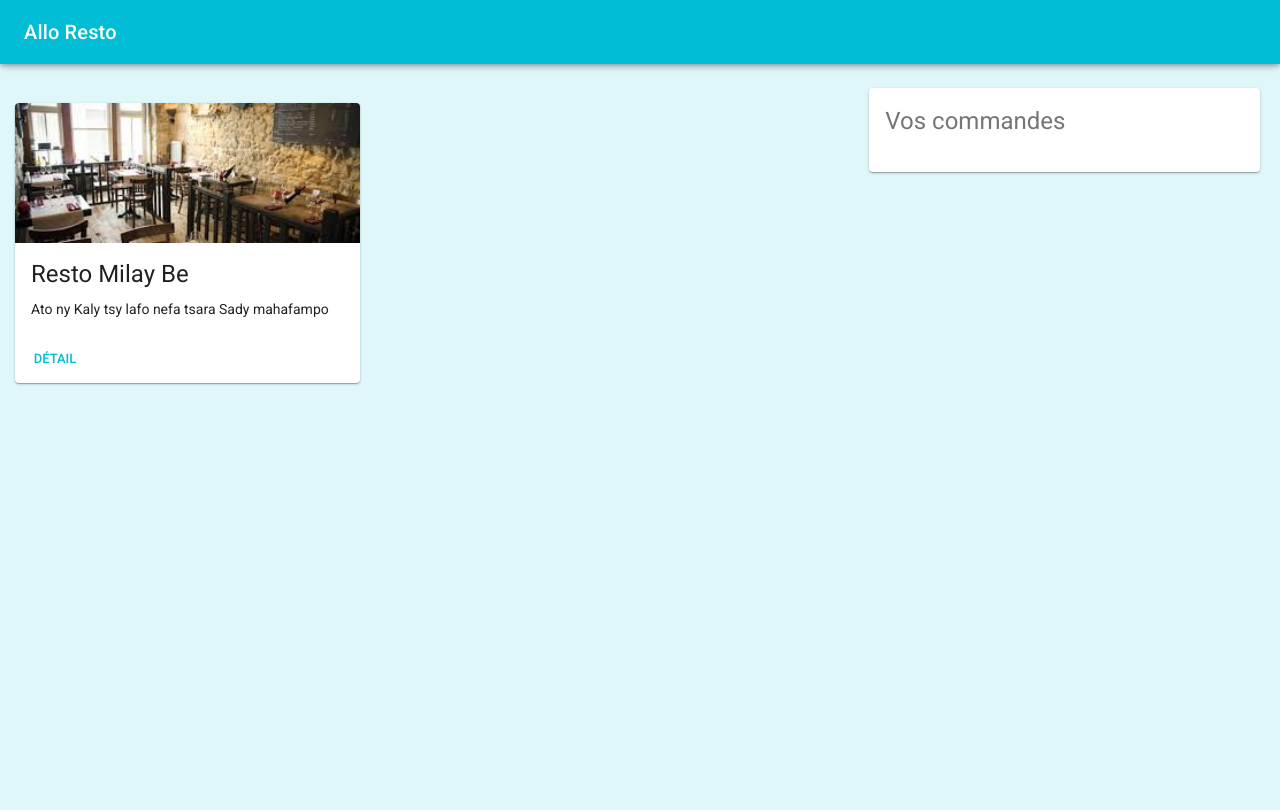
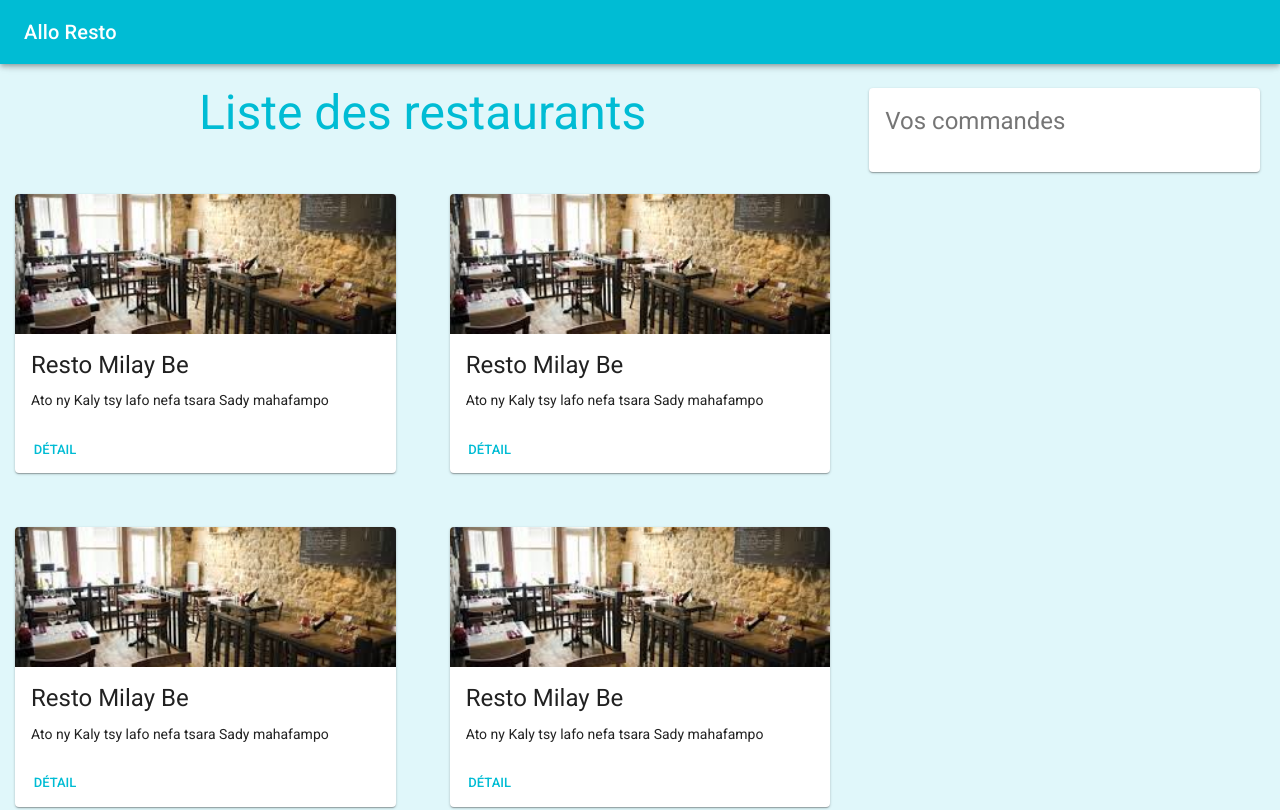
Before and after one commit to AndrianinaH/resto-react, a React (Create React App) app: page / in a window 1280 px wide. Shown: the top 810 px of the page. Built offline with nearby package versions, Linux system fonts and the light colour scheme.

Commit message:
interface v3

```diff
--- a/src/components/layouts/Header.js
+++ b/src/components/layouts/Header.js
@@ -2,8 +2,8 @@ import React from "react";
 import PropTypes from "prop-types";
 import { withStyles } from "@material-ui/core/styles";
 import { NavLink } from "react-router-dom";
-import AppBar from '@material-ui/core/AppBar';
-import Toolbar from '@material-ui/core/Toolbar';
+import AppBar from "@material-ui/core/AppBar";
+import Toolbar from "@material-ui/core/Toolbar";
 import Typography from "@material-ui/core/Typography";
 import Button from "@material-ui/core/Button";
 
@@ -21,7 +21,7 @@ const styles = {
 };
 
 function Header(props) {
-  const { classes, title } = props;
+  const { classes } = props;
   return (
     <div className={classes.root}>
       <AppBar position="sticky" color="primary">
--- a/src/components/pages/restos/Resto.js
+++ b/src/components/pages/restos/Resto.js
@@ -1,12 +1,34 @@
 import React, { Component, Fragment } from "react";
 import Header from "../../layouts/Header";
-import CardResto from './CardResto'
+import CardResto from "./CardResto";
+import { Grid,Typography } from "@material-ui/core";
 
 export class Resto extends Component {
+  constructor(props) {
+    super(props);
+
+    this.state = {
+      allResto: [1, 2, 3, 4, 5, 6, 7, 8]
+    };
+  }
+
   render() {
+    console.log(this.state.allResto);
+    let restos = this.state.allResto.map((resto, index) => (
+      <Grid item xs={12} sm={6}>
+        <CardResto key={index} />
+      </Grid>
+    ));
     return (
       <Fragment>
-        <CardResto />
+        <Grid container spacing={24}>
+          <Grid item xs={12}>
+            <Typography gutterBottom variant="h3" color="primary" align="center" component="h2">
+            Liste des restaurants
+            </Typography>
+          </Grid>
+          {restos}
+        </Grid>
       </Fragment>
     );
   }
```
Also changed, not shown: src/components/pages/restos/CardResto.js.
